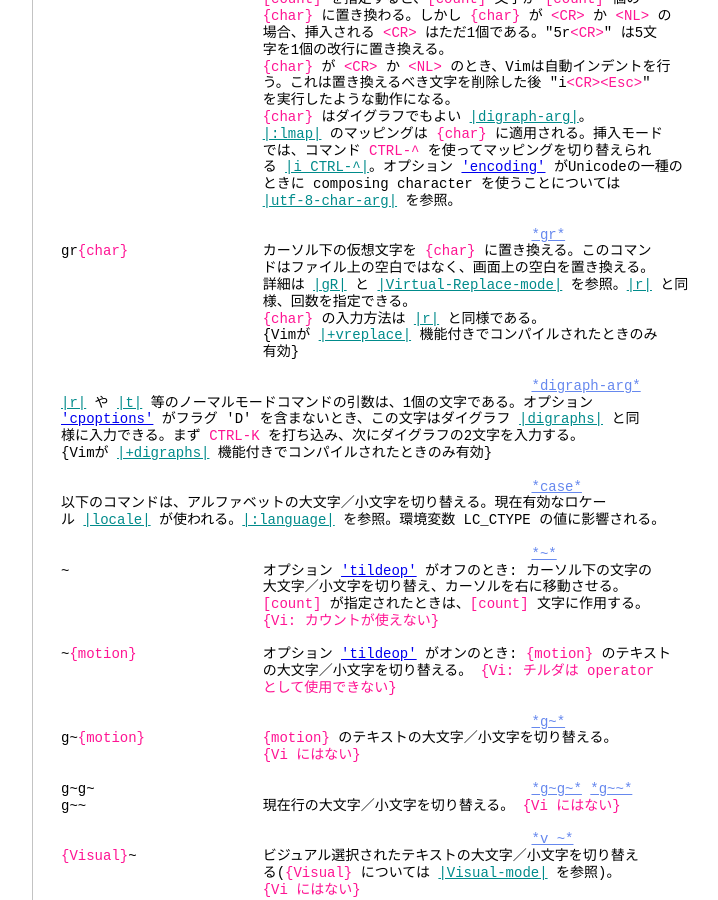
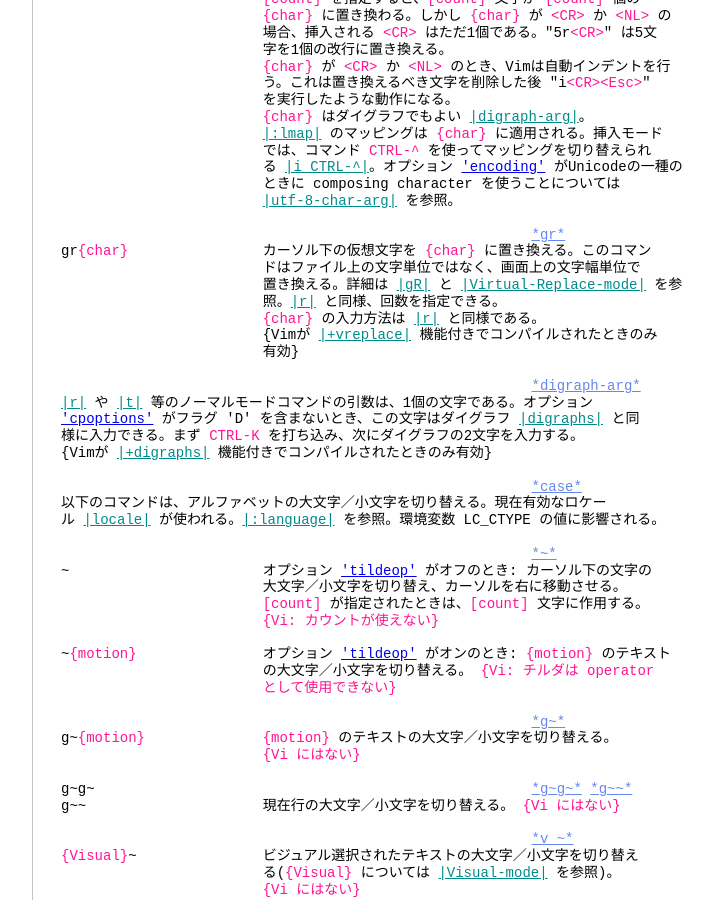
Before and after one commit to vim-jp/vimdoc-ja, a Jekyll site: the page built from change.html, in a window 1280 px wide and 900 px high, scrolled down 4478 px. Shown: the whole window, without its empty margins (340-1058 px from the left). Built offline with Jekyll 4.4.1, drawn with Linux system fonts in a browser that asks for light colours; nearby versions of some CDN libraries; Markdown is read by kramdown in place of the engine named in the settings; comment, search, counter and statistics services are not loaded.

Commit message:
Deployed vim-jp/vimdoc-ja@d89692d6f2cdf1a239bd15a1678eedf629f9c2d3 by ixeris.kaoriya.net

```diff
--- a/change.html
+++ b/change.html
@@ -273,9 +273,9 @@ r<span class="Special">{char}</span>&nbsp;&nbsp;&nbsp;&nbsp;&nbsp;&nbsp;&nbsp;&n
 <br>
 &nbsp;&nbsp;&nbsp;&nbsp;&nbsp;&nbsp;&nbsp;&nbsp;&nbsp;&nbsp;&nbsp;&nbsp;&nbsp;&nbsp;&nbsp;&nbsp;&nbsp;&nbsp;&nbsp;&nbsp;&nbsp;&nbsp;&nbsp;&nbsp;&nbsp;&nbsp;&nbsp;&nbsp;&nbsp;&nbsp;&nbsp;&nbsp;&nbsp;&nbsp;&nbsp;&nbsp;&nbsp;&nbsp;&nbsp;&nbsp;&nbsp;&nbsp;&nbsp;&nbsp;&nbsp;&nbsp;&nbsp;&nbsp;&nbsp;&nbsp;&nbsp;&nbsp;&nbsp;&nbsp;&nbsp;&nbsp;<a class="Constant" href="change.html#gr" name="gr">*gr*</a><br>
 gr<span class="Special">{char}</span>&nbsp;&nbsp;&nbsp;&nbsp;&nbsp;&nbsp;&nbsp;&nbsp;&nbsp;&nbsp;&nbsp;&nbsp;&nbsp;&nbsp;&nbsp;&nbsp;カーソル下の仮想文字を&nbsp;<span class="Special">{char}</span>&nbsp;に置き換える。このコマン<br>
-&nbsp;&nbsp;&nbsp;&nbsp;&nbsp;&nbsp;&nbsp;&nbsp;&nbsp;&nbsp;&nbsp;&nbsp;&nbsp;&nbsp;&nbsp;&nbsp;&nbsp;&nbsp;&nbsp;&nbsp;&nbsp;&nbsp;&nbsp;&nbsp;ドはファイル上の空白ではなく、画面上の空白を置き換える。<br>
-&nbsp;&nbsp;&nbsp;&nbsp;&nbsp;&nbsp;&nbsp;&nbsp;&nbsp;&nbsp;&nbsp;&nbsp;&nbsp;&nbsp;&nbsp;&nbsp;&nbsp;&nbsp;&nbsp;&nbsp;&nbsp;&nbsp;&nbsp;&nbsp;詳細は&nbsp;<a class="Identifier" href="change.html#gR">|gR|</a>&nbsp;と&nbsp;<a class="Identifier" href="insert.html#Virtual-Replace-mode">|Virtual-Replace-mode|</a>&nbsp;を参照。<a class="Identifier" href="change.html#r">|r|</a>&nbsp;と同<br>
-&nbsp;&nbsp;&nbsp;&nbsp;&nbsp;&nbsp;&nbsp;&nbsp;&nbsp;&nbsp;&nbsp;&nbsp;&nbsp;&nbsp;&nbsp;&nbsp;&nbsp;&nbsp;&nbsp;&nbsp;&nbsp;&nbsp;&nbsp;&nbsp;様、回数を指定できる。<br>
+&nbsp;&nbsp;&nbsp;&nbsp;&nbsp;&nbsp;&nbsp;&nbsp;&nbsp;&nbsp;&nbsp;&nbsp;&nbsp;&nbsp;&nbsp;&nbsp;&nbsp;&nbsp;&nbsp;&nbsp;&nbsp;&nbsp;&nbsp;&nbsp;ドはファイル上の文字単位ではなく、画面上の文字幅単位で<br>
+&nbsp;&nbsp;&nbsp;&nbsp;&nbsp;&nbsp;&nbsp;&nbsp;&nbsp;&nbsp;&nbsp;&nbsp;&nbsp;&nbsp;&nbsp;&nbsp;&nbsp;&nbsp;&nbsp;&nbsp;&nbsp;&nbsp;&nbsp;&nbsp;置き換える。詳細は&nbsp;<a class="Identifier" href="change.html#gR">|gR|</a>&nbsp;と&nbsp;<a class="Identifier" href="insert.html#Virtual-Replace-mode">|Virtual-Replace-mode|</a>&nbsp;を参<br>
+&nbsp;&nbsp;&nbsp;&nbsp;&nbsp;&nbsp;&nbsp;&nbsp;&nbsp;&nbsp;&nbsp;&nbsp;&nbsp;&nbsp;&nbsp;&nbsp;&nbsp;&nbsp;&nbsp;&nbsp;&nbsp;&nbsp;&nbsp;&nbsp;照。<a class="Identifier" href="change.html#r">|r|</a>&nbsp;と同様、回数を指定できる。<br>
 &nbsp;&nbsp;&nbsp;&nbsp;&nbsp;&nbsp;&nbsp;&nbsp;&nbsp;&nbsp;&nbsp;&nbsp;&nbsp;&nbsp;&nbsp;&nbsp;&nbsp;&nbsp;&nbsp;&nbsp;&nbsp;&nbsp;&nbsp;&nbsp;<span class="Special">{char}</span>&nbsp;の入力方法は&nbsp;<a class="Identifier" href="change.html#r">|r|</a>&nbsp;と同様である。<br>
 &nbsp;&nbsp;&nbsp;&nbsp;&nbsp;&nbsp;&nbsp;&nbsp;&nbsp;&nbsp;&nbsp;&nbsp;&nbsp;&nbsp;&nbsp;&nbsp;&nbsp;&nbsp;&nbsp;&nbsp;&nbsp;&nbsp;&nbsp;&nbsp;{Vimが&nbsp;<a class="Identifier" href="various.html#+vreplace">|+vreplace|</a>&nbsp;機能付きでコンパイルされたときのみ<br>
 &nbsp;&nbsp;&nbsp;&nbsp;&nbsp;&nbsp;&nbsp;&nbsp;&nbsp;&nbsp;&nbsp;&nbsp;&nbsp;&nbsp;&nbsp;&nbsp;&nbsp;&nbsp;&nbsp;&nbsp;&nbsp;&nbsp;&nbsp;&nbsp;有効}<br>
```
